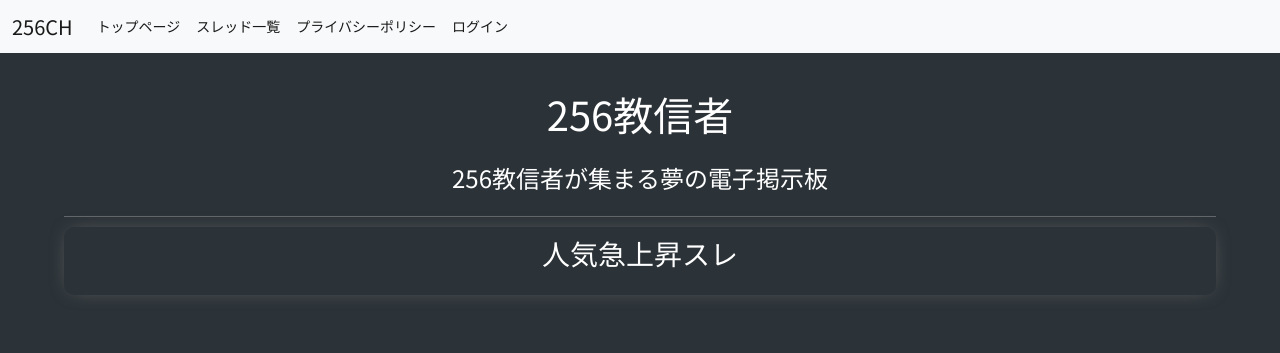
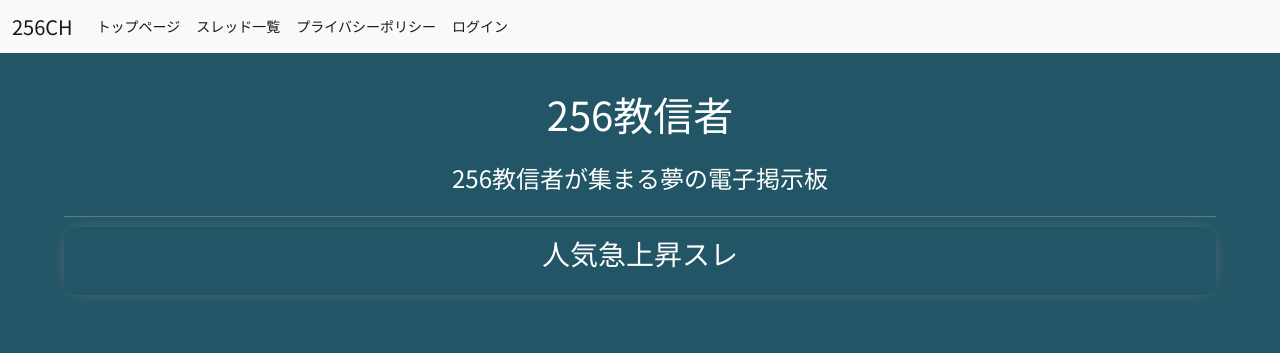
Before and after one commit to Inkya-ha/256ch, a PHP site: page /index.php in a window 1280 px wide. Shown: the top 353 px of the page. Run offline with PHP 8.4, Linux system fonts and the light colour scheme; some libraries are stand-ins or nearby versions.

Commit message:
てすとー

```diff
--- a/css/style.css
+++ b/css/style.css
@@ -2,7 +2,7 @@ body{
     text-align: center;
 }
 
-a{
+a {
     text-decoration: none;
     color: #16aa56;
 }
@@ -12,7 +12,7 @@ a{
 }
 
 body {
-	background: #2c3338;
+	background: #256;
 	color: #606468;
 	font: 87.5%/1.5em 'Noto Sans JP', sans-serif;
 	margin: 0;
@@ -90,7 +90,7 @@ after {
 	border-radius: 3px;
 	color: white;
 	cursor: pointer;
-	transition: background 0.3s ease-in-out;
+	transition: background 0.3s ease-in-out; /*ここ変えたほうがいいかもね by256*/
 }
 
 #login form input[type="submit"]:hover {
@@ -175,7 +175,7 @@ hr{
 }
 
 .popular-box{
-    box-shadow: 0px 0px 20px -8px #777777;
+    box-shadow: 0px 0px 20px -8px #888;
     border-radius: 10px;
     margin-left: 5%;
     margin-right: 5%;
```
